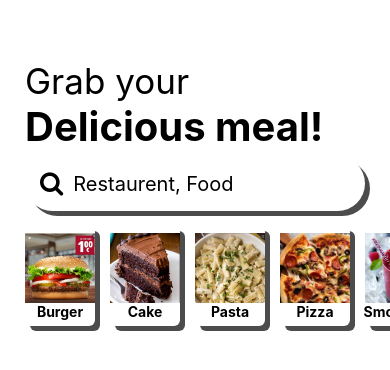
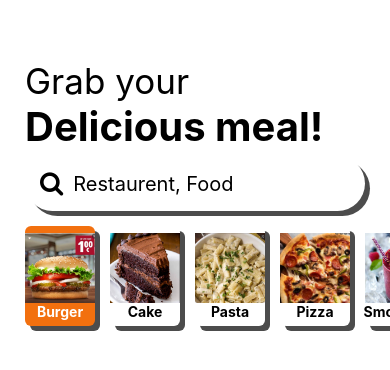
Before and after one commit to abhimax/react-native-restaurants-app, a React Native app: screen / in a window 390 px wide. Shown: the top 370 px of the page. Built offline with nearby package versions, Linux system fonts and the light colour scheme.

Commit message:
feat: add category Item onclick state

```diff
--- a/App.js
+++ b/App.js
@@ -1,4 +1,5 @@
 import { StatusBar } from 'expo-status-bar';
+import { useState } from 'react';
 import { FlatList, StyleSheet, Text, View } from 'react-native';
 import CategoryItem from './src/components/CategoryItem';
 import Header from './src/components/Header';
@@ -6,6 +7,8 @@ import Search from './src/components/Search';
 import CategoryItems from './src/data/db';
 
 export default function App() {
+  const [term, setTerm] = useState("Burger");
+
   return (
     <View style={styles.container}>
       <Header/>
@@ -13,7 +16,7 @@ export default function App() {
       <FlatList
         data={CategoryItems}
         renderItem={({item, index})=>{
-        return <CategoryItem name={item.name} imageURL={item.mageURL} index={index}/>
+        return <CategoryItem name={item.name} imageURL={item.mageURL} index={index} isActive={ item.name === term}/>
       }}
       horizontal
       showsHorizontalScrollIndicator={false}
@@ -24,6 +27,7 @@ export default function App() {
   );
 }
 
+
 const styles = StyleSheet.create({
   container: {
   },
--- a/src/components/CategoryItem.js
+++ b/src/components/CategoryItem.js
@@ -1,12 +1,17 @@
 import { Image, Text, View, StyleSheet } from "react-native";
 import { elevation } from "../common/styles";
 
-const CategoryItem = ({ name, imageURL, index }) => {
+const CategoryItem = ({ name, imageURL, index, isActive }) => {
     return(
-        <View style={[styles.container, styles.elevation, index === 0 ? { marginLeft: 25} : {marginLeft: 15 } ]}>
+        <View style={[
+            styles.container,
+            styles.elevation,
+            index === 0 ? { marginLeft: 25} : {marginLeft: 15 },
+            isActive ? {backgroundColor : '#f2700f'} : {backgroundColor: 'white'}
+            ]}>
             <Image style={styles.image} source={imageURL}/>
 
-            <Text style={styles.header}>{name}</Text>
+            <Text style={[styles.header, isActive ? {color : 'white'} : {color: 'black'}]}>{name}</Text>
         </View>
     );
 }
```
